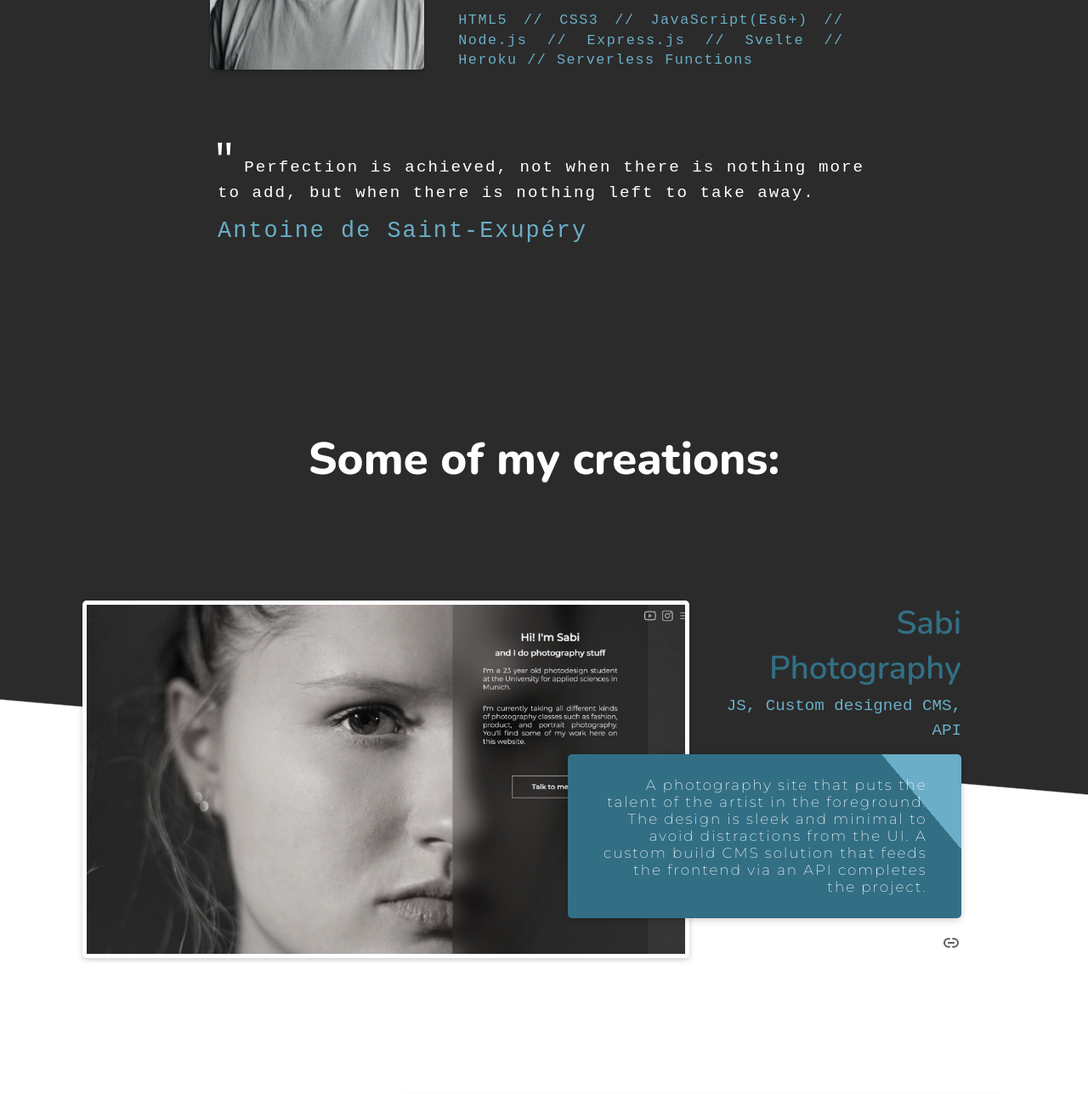
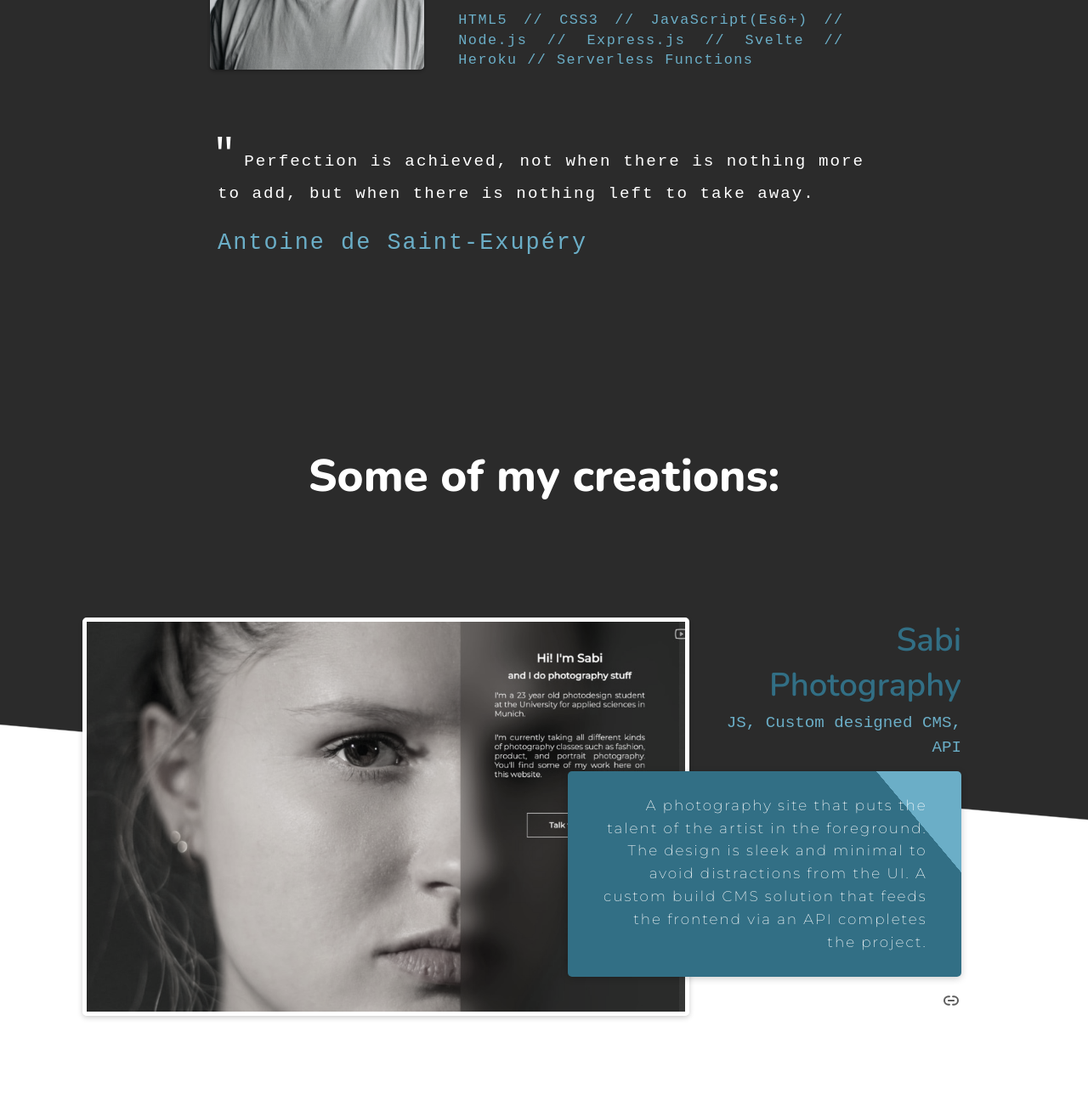
Before and after one commit to IamSebastianDev/iamsebastian, a website: page public/index.html in a window 1280 px wide. Shown: the part 2000-3288 px from the top of the page at 85% size. Drawn offline with nearby package versions, Linux system fonts and the light colour scheme.

Commit message:
Update style.css
Changed the lineheight of the portfolio description component

```diff
--- a/public/styles/style.css
+++ b/public/styles/style.css
@@ -562,6 +562,7 @@ h1 .tagline-component:nth-child(4) {
 		sans-serif;
 	font-weight: 200;
 	letter-spacing: 2px;
+	line-height: 1.6em;
 
 	color: var(--color-ui-light);
 
@@ -674,6 +675,7 @@ h1 .tagline-component:nth-child(4) {
 	font-size: 0.8em;
 	font-family: 'Courier New', Courier, monospace;
 	letter-spacing: 2px;
+	line-height: 2em;
 
 	z-index: 100;
 }
```
